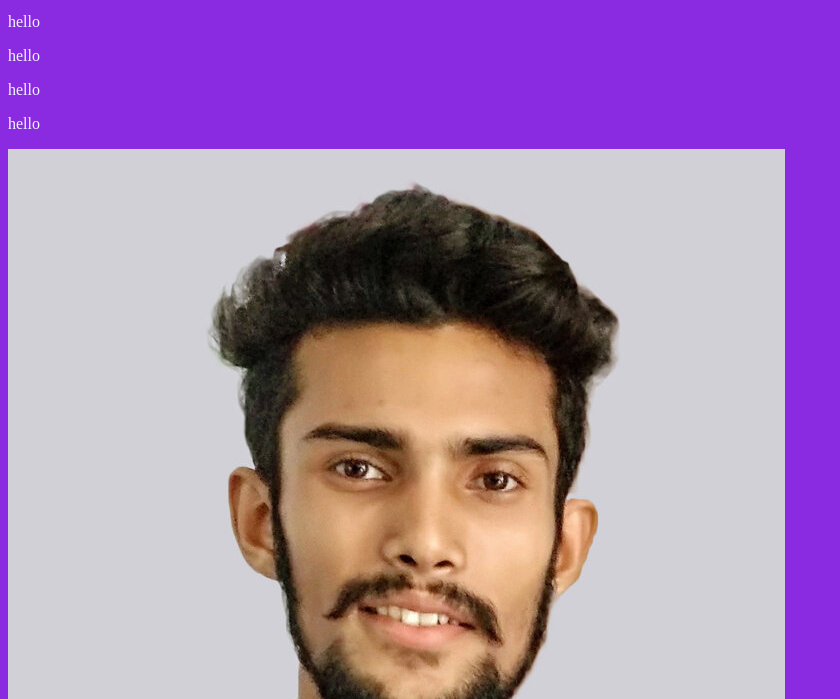
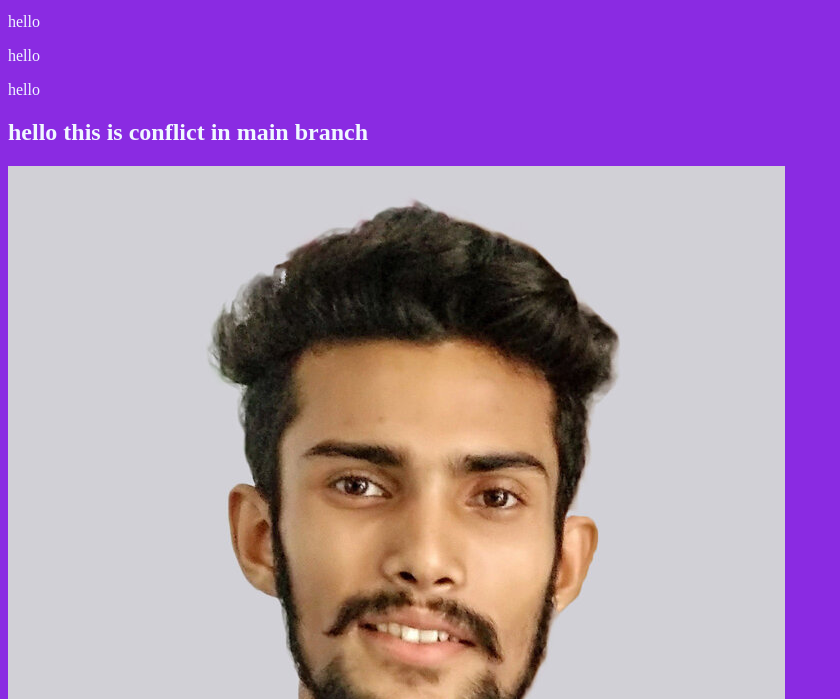
Before and after one commit to monzurshadhin/git-test-2, a plain HTML site: page index.html in a window 1280 px wide. Shown: the part 101-800 px from the top of the page, without its empty margins (0-840 px from the left). Drawn offline with Linux system fonts and the light colour scheme.

Commit message:
h2 added

```diff
--- a/index.html
+++ b/index.html
@@ -16,7 +16,7 @@
 
     <p>hello</p>
 
-    <p>hello</p>
+    <h2>hello this is conflict in main branch</h2>
     <img src="rsz_pic4.jpg" alt="" />
   </body>
 </html>
```
